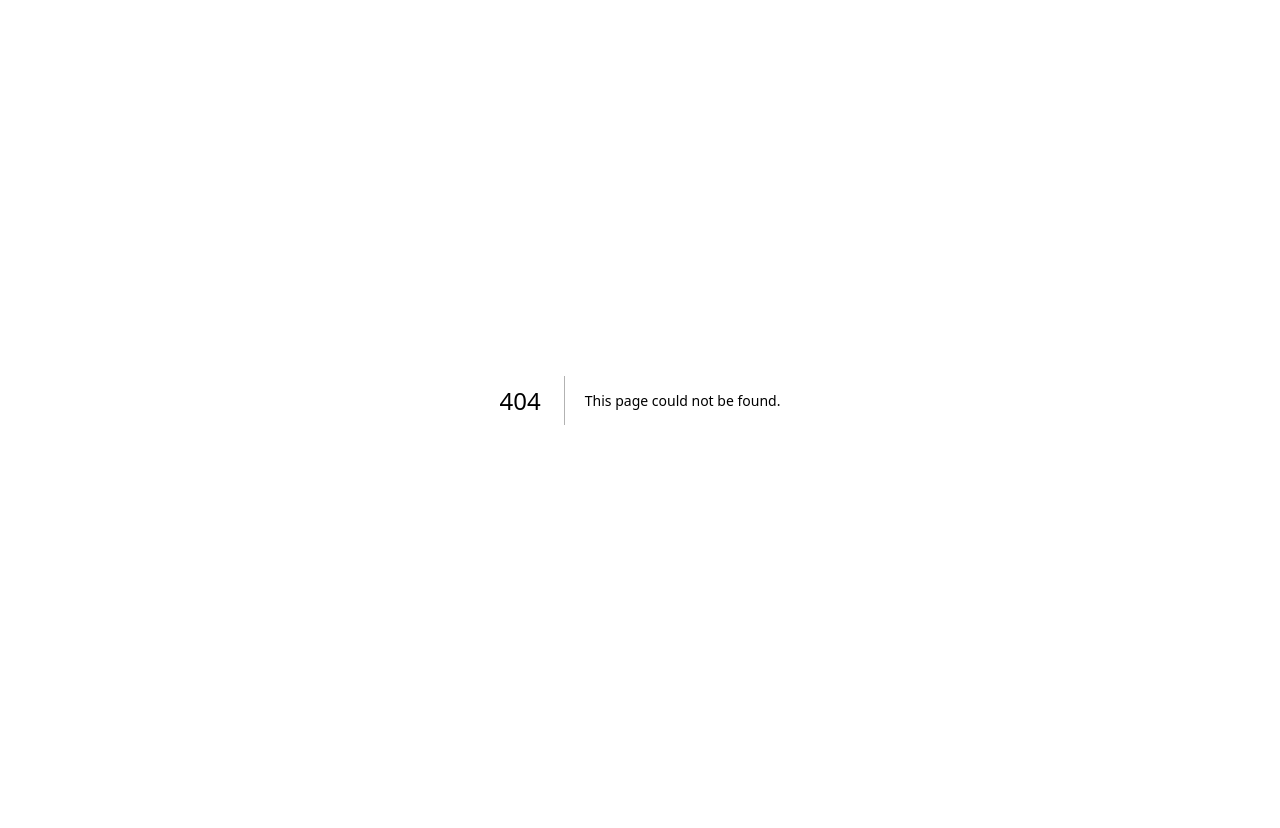
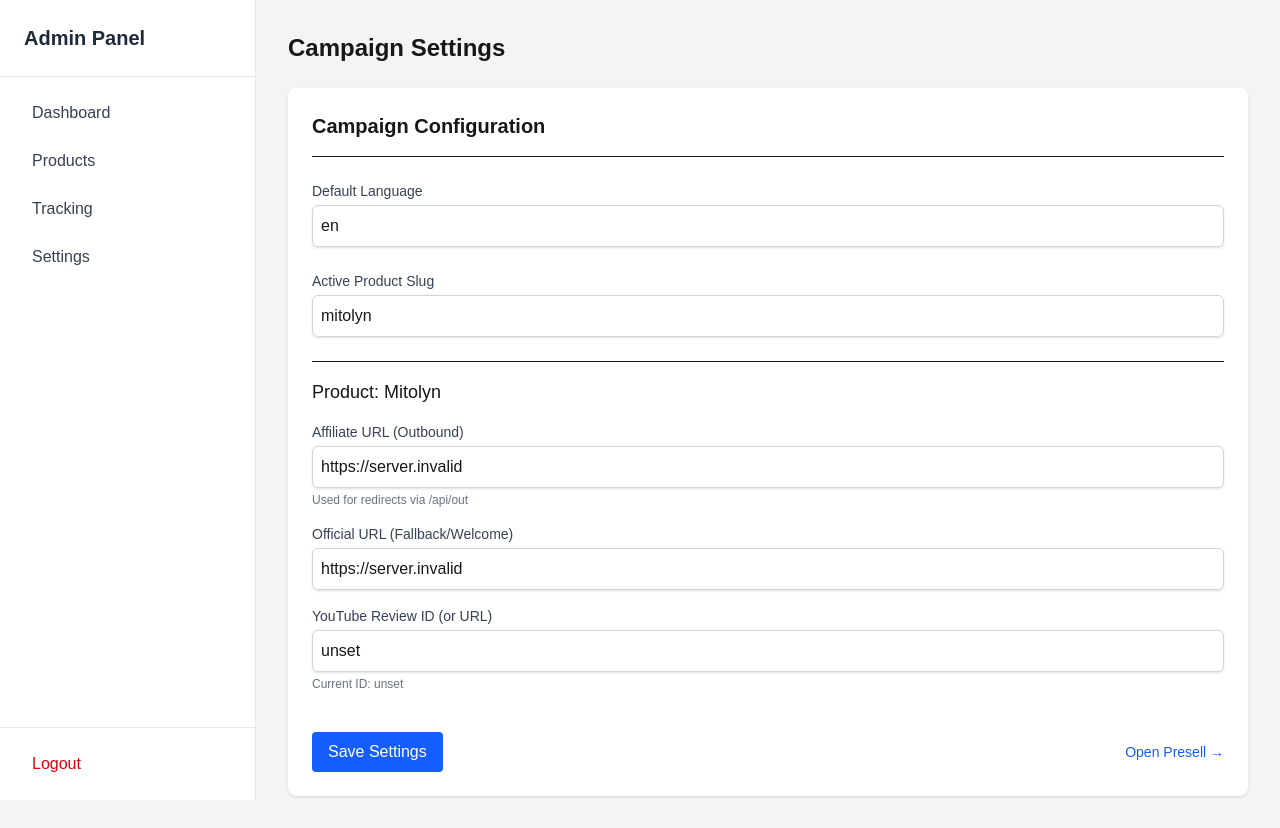
Before and after one commit to johndallapace-rgb/pressell-googleads, a Next.js app: page /admin/settings in a window 1280 px wide. Before the commit this address had no page. Before the commit the page ends 800 px from the top, so only its background shows below. Built offline with nearby package versions, Linux system fonts and the light colour scheme; no server answers.

Commit message:
Add admin settings page

```diff
--- a/src/app/admin/(authenticated)/page.tsx
+++ b/src/app/admin/settings/page.tsx
@@ -1,7 +1,7 @@
 import { getCampaignConfig } from '@/lib/config';
 import AdminForm from '@/components/AdminForm';
 
-export default async function AdminPage() {
+export default async function AdminSettingsPage() {
   const config = await getCampaignConfig();
 
   return (
--- a/src/app/api/admin/config/route.ts
+++ /dev/null
@@ -1,20 +0,0 @@
-import { NextRequest, NextResponse } from 'next/server';
-import { updateCampaignConfig } from '@/lib/config';
-import { verifyToken } from '@/lib/auth';
-
-export async function POST(request: NextRequest) {
-  // Verify auth
-  const token = request.cookies.get('admin_token')?.value;
-  if (!token || !(await verifyToken(token))) {
-    return NextResponse.json({ error: 'Unauthorized' }, { status: 401 });
-  }
-
-  const newConfig = await request.json();
-  const success = await updateCampaignConfig(newConfig);
-
-  if (success) {
-    return NextResponse.json({ success: true });
-  } else {
-    return NextResponse.json({ error: 'Failed to update Edge Config' }, { status: 500 });
-  }
-}
--- /dev/null
+++ b/src/app/api/admin/settings/route.ts
@@ -0,0 +1,38 @@
+import { NextRequest, NextResponse } from 'next/server';
+import { getCampaignConfig, updateCampaignConfig } from '@/lib/config';
+import { verifyToken } from '@/lib/auth';
+
+export async function GET(request: NextRequest) {
+  const token = request.cookies.get('admin_token')?.value;
+  if (!token || !(await verifyToken(token))) {
+    return NextResponse.json({ error: 'Unauthorized' }, { status: 401 });
+  }
+
+  const config = await getCampaignConfig();
+  return NextResponse.json(config);
+}
+
+export async function PUT(request: NextRequest) {
+  const token = request.cookies.get('admin_token')?.value;
+  if (!token || !(await verifyToken(token))) {
+    return NextResponse.json({ error: 'Unauthorized' }, { status: 401 });
+  }
+
+  try {
+    const newConfig = await request.json();
+
+    // Basic validation? The updateCampaignConfig might handle it or we trust the admin.
+    // Ensure active_product_slug matches the one we want to edit or is valid.
+    // For now, passing through.
+
+    const success = await updateCampaignConfig(newConfig);
+
+    if (success) {
+      return NextResponse.json({ success: true });
+    } else {
+      return NextResponse.json({ error: 'Failed to update Edge Config' }, { status: 500 });
+    }
+  } catch {
+    return NextResponse.json({ error: 'Invalid request' }, { status: 400 });
+  }
+}
--- a/src/components/AdminForm.tsx
+++ b/src/components/AdminForm.tsx
@@ -1,7 +1,10 @@
 'use client';
 
-import { useState } from 'react';
-import { CampaignConfig, updateCampaignConfig } from '@/lib/config';
+import { useState, useEffect } from 'react';
+import { CampaignConfig } from '@/lib/config';
+
+// Define type for config status
+type ConfigMode = 'edge' | 'env';
 
 export default function AdminForm({ initialConfig }: { initialConfig: CampaignConfig }) {
   const [config, setConfig] = useState<CampaignConfig>(initialConfig);
@@ -21,25 +24,36 @@ export default function AdminForm({ initialConfig }: { initialConfig: CampaignCo
     }));
   };
 
+  const handleYoutubeChange = (input: string) => {
+    // Simple extractor for youtube ID
+    let id = input;
+    try {
+      const url = new URL(input);
+      if (url.hostname.includes('youtube.com')) {
+        id = url.searchParams.get('v') || id;
+      } else if (url.hostname.includes('youtu.be')) {
+        id = url.pathname.slice(1) || id;
+      }
+    } catch {
+      // Not a URL, assume ID
+    }
+    updateProduct('youtube_review_id', id);
+  };
+
   const handleSave = async () => {
     setStatus('saving');
-    // Call server action or API. Since we are in app router, we can use a server action if defined,
-    // but here I'll just use a simple API route or call the function if it was a server action.
-    // However, updateCampaignConfig uses fetch to Vercel API, which can be done from client or server.
-    // Better to do it server side to hide tokens.
-
-    // I will assume I need to create an API route for updating config to keep tokens safe.
-    // Let's assume /api/admin/config route exists.
 
     try {
-      const res = await fetch('/api/admin/config', {
-        method: 'POST',
+      const res = await fetch('/api/admin/settings', {
+        method: 'PUT',
         headers: { 'Content-Type': 'application/json' },
         body: JSON.stringify(config),
       });
 
       if (res.ok) {
         setStatus('success');
+        // Optional: Open presell logic could be here
+        setTimeout(() => setStatus('idle'), 3000); // Reset status
       } else {
         setStatus('error');
       }
@@ -50,7 +64,22 @@ export default function AdminForm({ initialConfig }: { initialConfig: CampaignCo
 
   return (
     <div className="bg-white p-6 rounded-lg shadow space-y-6">
-      <h2 className="text-xl font-bold">Campaign Configuration</h2>
+      <div className="flex justify-between items-center border-b pb-4">
+        <h2 className="text-xl font-bold">Campaign Configuration</h2>
+        <div className="flex space-x-2">
+           {status === 'success' && (
+             <span className="text-green-600 font-bold px-2 py-1 bg-green-50 rounded">Saved!</span>
+           )}
+        </div>
+      </div>
+
+      {status === 'error' && (
+        <div className="bg-red-50 border-l-4 border-red-400 p-4">
+          <p className="text-sm text-red-700">
+            Error saving settings. Check if VERCEL_API_TOKEN is configured.
+          </p>
+        </div>
+      )}
 
       <div>
         <label className="block text-sm font-medium text-gray-700">Default Language</label>
@@ -79,45 +108,56 @@ export default function AdminForm({ initialConfig }: { initialConfig: CampaignCo
           <div>
             <label className="block text-sm font-medium text-gray-700">Affiliate URL (Outbound)</label>
             <input
-              type="text"
+              type="url"
               value={config.products.mitolyn.affiliate_url}
               onChange={e => updateProduct('affiliate_url', e.target.value)}
               className="mt-1 block w-full border border-gray-300 rounded-md shadow-sm p-2"
+              placeholder="https://..."
             />
+            <p className="text-xs text-gray-500 mt-1">Used for redirects via /api/out</p>
           </div>
 
           <div>
             <label className="block text-sm font-medium text-gray-700">Official URL (Fallback/Welcome)</label>
             <input
-              type="text"
+              type="url"
               value={config.products.mitolyn.official_url}
               onChange={e => updateProduct('official_url', e.target.value)}
               className="mt-1 block w-full border border-gray-300 rounded-md shadow-sm p-2"
+              placeholder="https://..."
             />
           </div>
 
           <div>
-            <label className="block text-sm font-medium text-gray-700">YouTube Review ID</label>
+            <label className="block text-sm font-medium text-gray-700">YouTube Review ID (or URL)</label>
             <input
               type="text"
               value={config.products.mitolyn.youtube_review_id}
-              onChange={e => updateProduct('youtube_review_id', e.target.value)}
+              onChange={e => handleYoutubeChange(e.target.value)}
               className="mt-1 block w-full border border-gray-300 rounded-md shadow-sm p-2"
+              placeholder="e.g. PSd-VG31tcE or full youtube url"
             />
+            <p className="text-xs text-gray-500 mt-1">Current ID: {config.products.mitolyn.youtube_review_id}</p>
           </div>
         </div>
       </div>
 
-      <div className="pt-4">
+      <div className="pt-4 flex justify-between items-center">
         <button
           onClick={handleSave}
           disabled={status === 'saving'}
           className="bg-blue-600 text-white py-2 px-4 rounded hover:bg-blue-700 disabled:opacity-50"
         >
-          {status === 'saving' ? 'Saving...' : 'Save Configuration'}
+          {status === 'saving' ? 'Saving...' : 'Save Settings'}
         </button>
-        {status === 'success' && <span className="ml-4 text-green-600">Saved successfully!</span>}
-        {status === 'error' && <span className="ml-4 text-red-600">Error saving. Check logs.</span>}
+
+        <a
+          href={`/${config.active_product_slug}`}
+          target="_blank"
+          className="text-blue-600 hover:text-blue-800 text-sm"
+        >
+          Open Presell &rarr;
+        </a>
       </div>
     </div>
   );
--- a/src/lib/config.ts
+++ b/src/lib/config.ts
@@ -26,22 +26,34 @@ export const defaultConfig: CampaignConfig = {
     mitolyn: {
       name: 'Mitolyn',
       platform: 'clickbank',
-      official_url: 'https://mitolyn.com/welcome/?hop=zzzzz&hopId=689154d7-cdcb-4751-8970-bcbe6f44c1fc',
-      affiliate_url: 'https://22ce2d09wbexoq6fts-b0b7ufm.hop.clickbank.net',
-      youtube_review_id: 'PSd-VG31tcE'
+      official_url: process.env.NEXT_PUBLIC_OFFICIAL_URL || 'https://mitolyn.com/welcome/?hop=zzzzz&hopId=689154d7-cdcb-4751-8970-bcbe6f44c1fc',
+      affiliate_url: process.env.NEXT_PUBLIC_AFFILIATE_URL || 'https://22ce2d09wbexoq6fts-b0b7ufm.hop.clickbank.net',
+      youtube_review_id: process.env.NEXT_PUBLIC_YOUTUBE_REVIEW_ID || 'PSd-VG31tcE'
     }
   }
 };
 
 export async function getCampaignConfig(): Promise<CampaignConfig> {
   if (!configClient) {
-    console.warn('EDGE_CONFIG not set, using default config');
+    // console.warn('EDGE_CONFIG not set, using default config with ENV fallbacks');
     return defaultConfig;
   }
 
   try {
     const config = await configClient.get<CampaignConfig>('campaign_config');
-    return config || defaultConfig;
+
+    // Merge with default config to ensure structure exists
+    if (config) {
+      // Ensure products object exists
+      if (!config.products) config.products = {};
+      // Ensure mitolyn exists
+      if (!config.products.mitolyn) {
+        config.products.mitolyn = defaultConfig.products.mitolyn;
+      }
+      return config;
+    }
+
+    return defaultConfig;
   } catch (error) {
     console.error('Error fetching Edge Config:', error);
     return defaultConfig;
```
